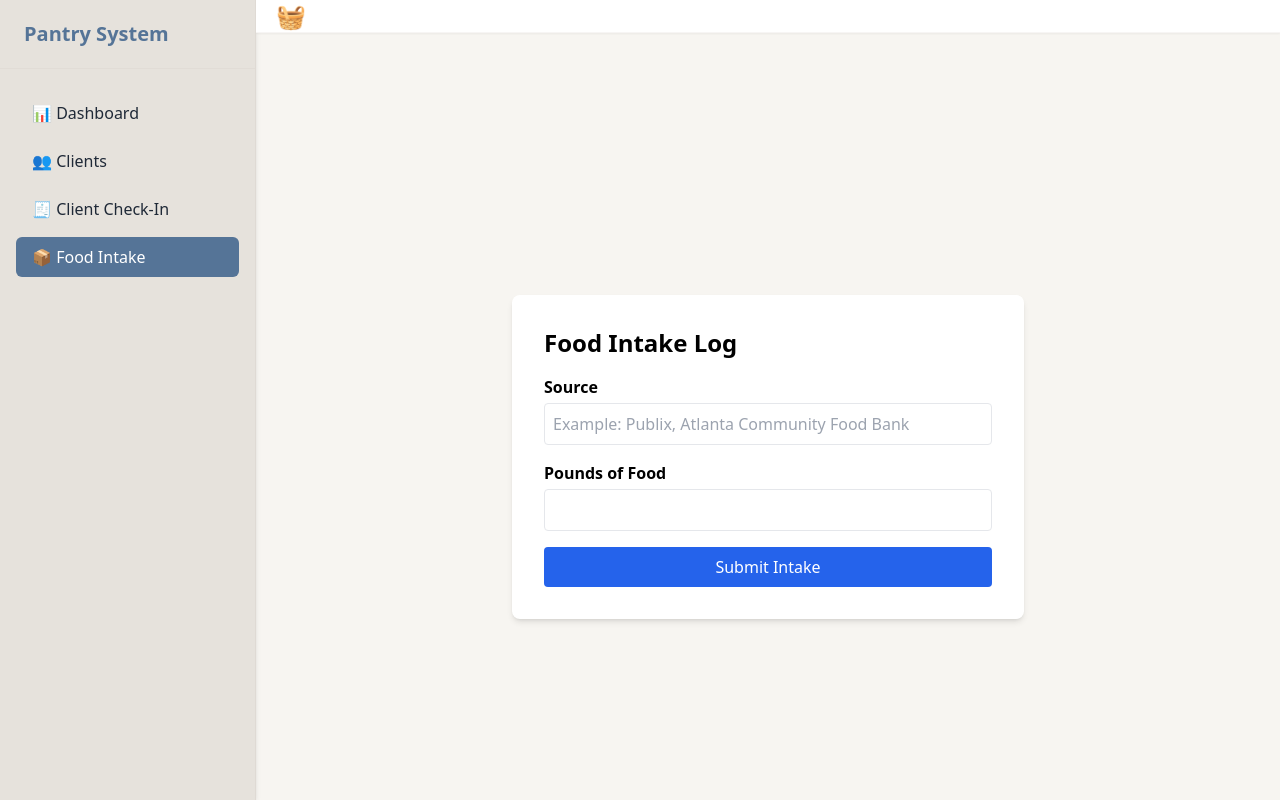
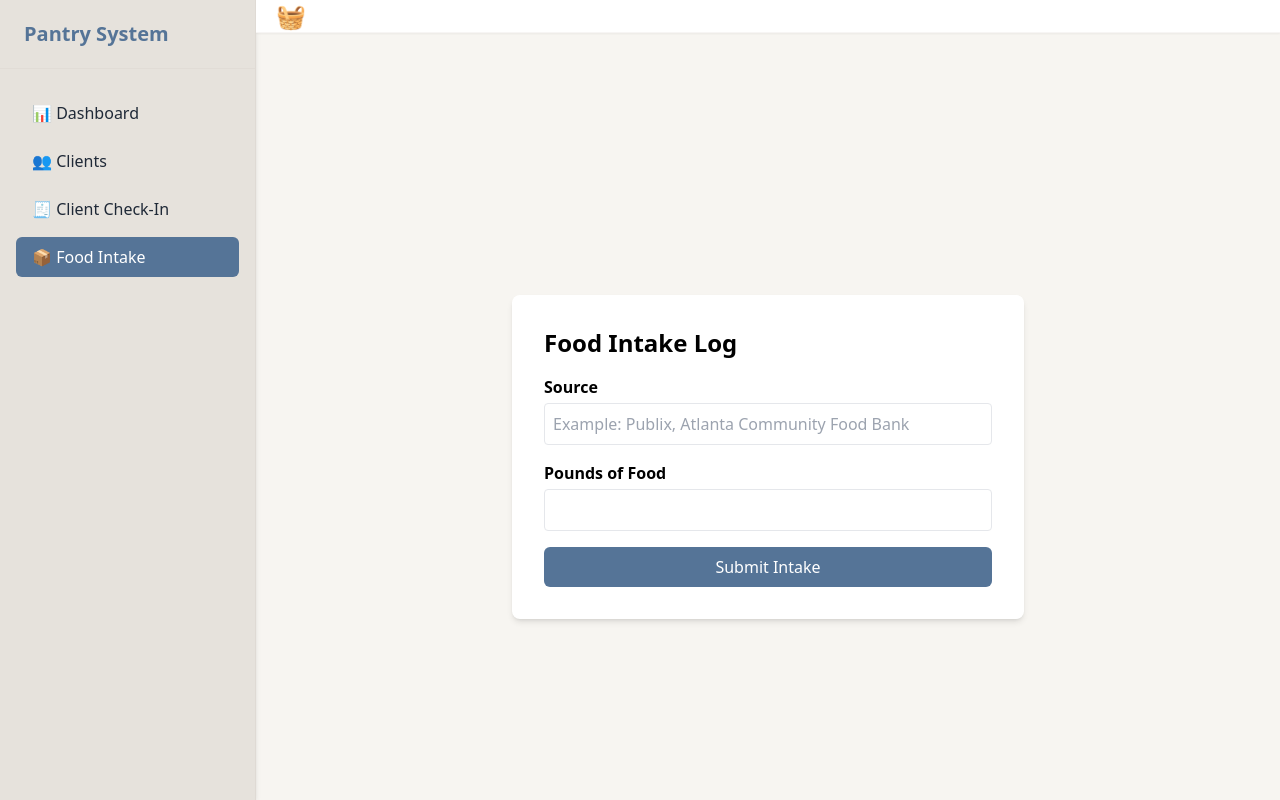
Before and after one commit to calie-png/Pantry, a React (Vite) app: page /intake in a window 1280 px wide. Built offline with nearby package versions, Linux system fonts and the light colour scheme; no server answers.

Commit message:
Update IntakePage.tsx

```diff
--- a/src/pages/IntakePage.tsx
+++ b/src/pages/IntakePage.tsx
@@ -1,5 +1,6 @@
 import { useState } from "react";
 import { supabase } from "../supabase/client";
+import Button from "../components/Button";
 
 export default function IntakePage() {
   const [source, setSource] = useState("");
@@ -58,12 +59,7 @@ export default function IntakePage() {
             />
           </div>
 
-          <button
-            type="submit"
-            className="w-full bg-blue-600 text-white py-2 rounded hover:bg-blue-700 transition"
-          >
-            Submit Intake
-          </button>
+          <Button type="submit">Submit Intake</Button>
         </form>
 
         {message && (
```
